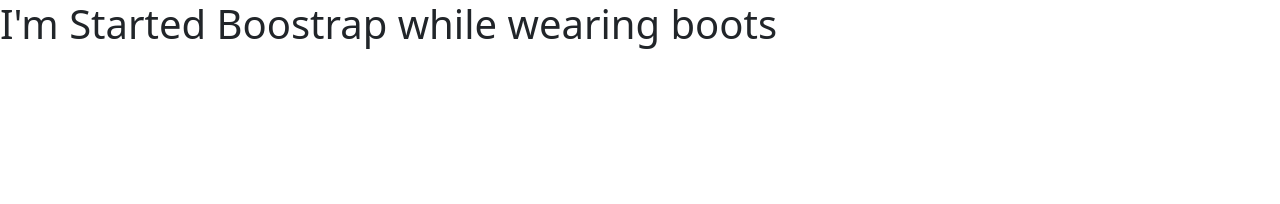
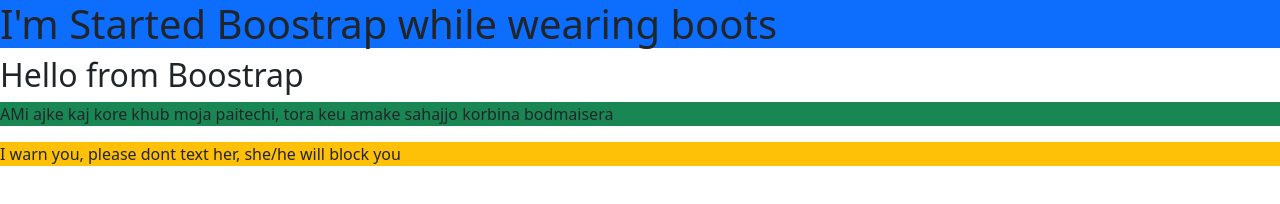
Before and after one commit to poran22/getting-started-boostrap, a plain HTML site: page index.html in a window 1280 px wide. Drawn offline with Linux system fonts and the light colour scheme.

Commit message:
express22

```diff
--- a/index.html
+++ b/index.html
@@ -10,7 +10,11 @@
 </head>
 
 <body>
-    <h1>I'm Started Boostrap while wearing boots</h1>
+    <h1 class="bg-primary">I'm Started Boostrap while wearing boots</h1>
+    <h2>Hello from Boostrap</h2>
+    <p class="bg-success">AMi ajke kaj kore khub moja paitechi, tora keu amake sahajjo korbina bodmaisera</p>
+    <p class="bg-warning">I warn you, please dont text her, she/he will block you</p>
+    <script src="js/bootstrap.bundle.min.js"></script>
 </body>
 
 </html>
```
